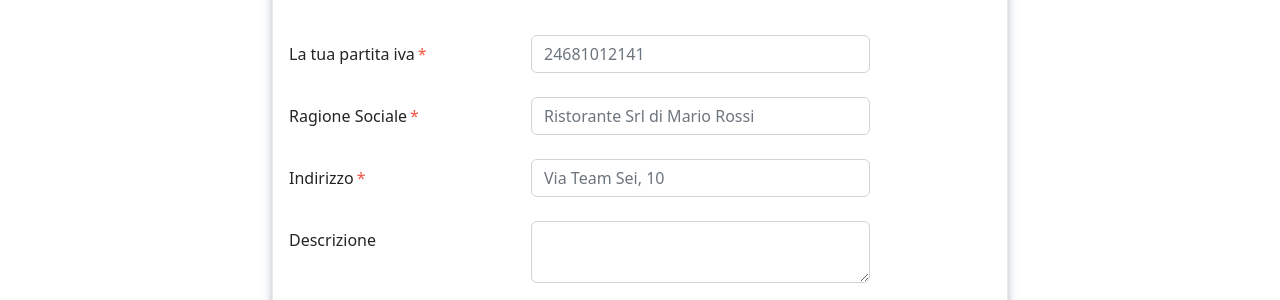
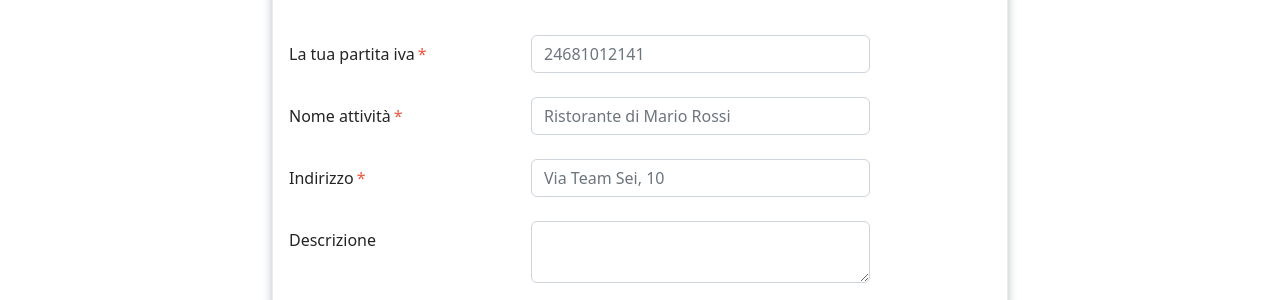
Before and after one commit to hroque01/proj80-team6, a Laravel app: page /register in a window 1280 px wide. Shown: the part 605-905 px from the top of the page. Run offline with Laravel 9, Linux system fonts and the light colour scheme; data comes from the database, SQL or seed files in the repository; style sheets or scripts are compiled from the project's sources.

Commit message:
changed label

```diff
--- a/resources/views/auth/register.blade.php
+++ b/resources/views/auth/register.blade.php
@@ -72,10 +72,10 @@
                         </div>
 
                         <div class="mb-4 row">
-                            <label for="business_name" class="star col-md-4 col-form-label text-md-right">{{ __('Ragione Sociale') }}</label>
+                            <label for="business_name" class="star col-md-4 col-form-label text-md-right">{{ __('Nome attività') }}</label>
 
                             <div class="col-md-6">
-                                <input id="business_name" type="text" placeholder="Ristorante Srl di Mario Rossi" class="form-control @error('business_name') is-invalid @enderror" name="business_name" value="{{ old('business_name') }}" required>
+                                <input id="business_name" type="text" placeholder="Ristorante di Mario Rossi" class="form-control @error('business_name') is-invalid @enderror" name="business_name" value="{{ old('business_name') }}" required>
 
                                 @error('business_name')
                                 <span class="invalid-feedback" role="alert">
```
